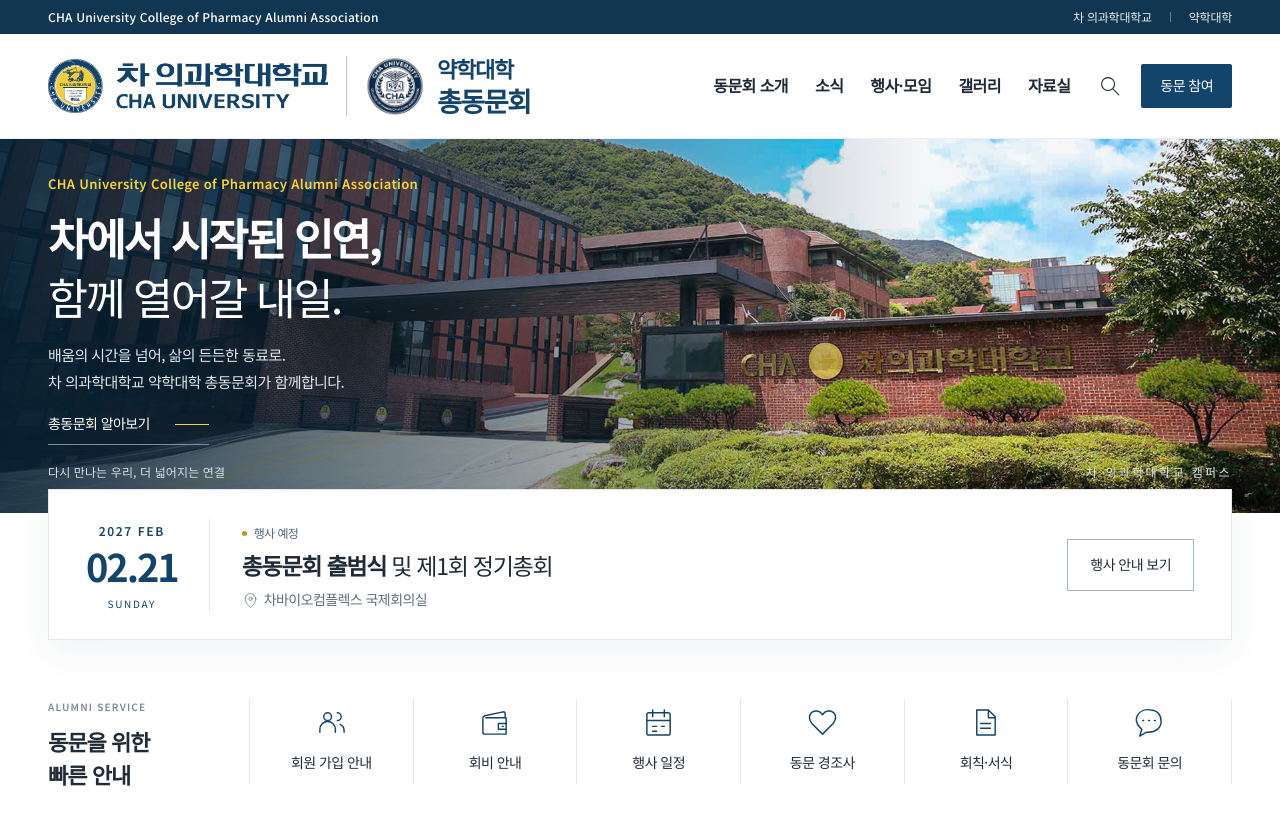
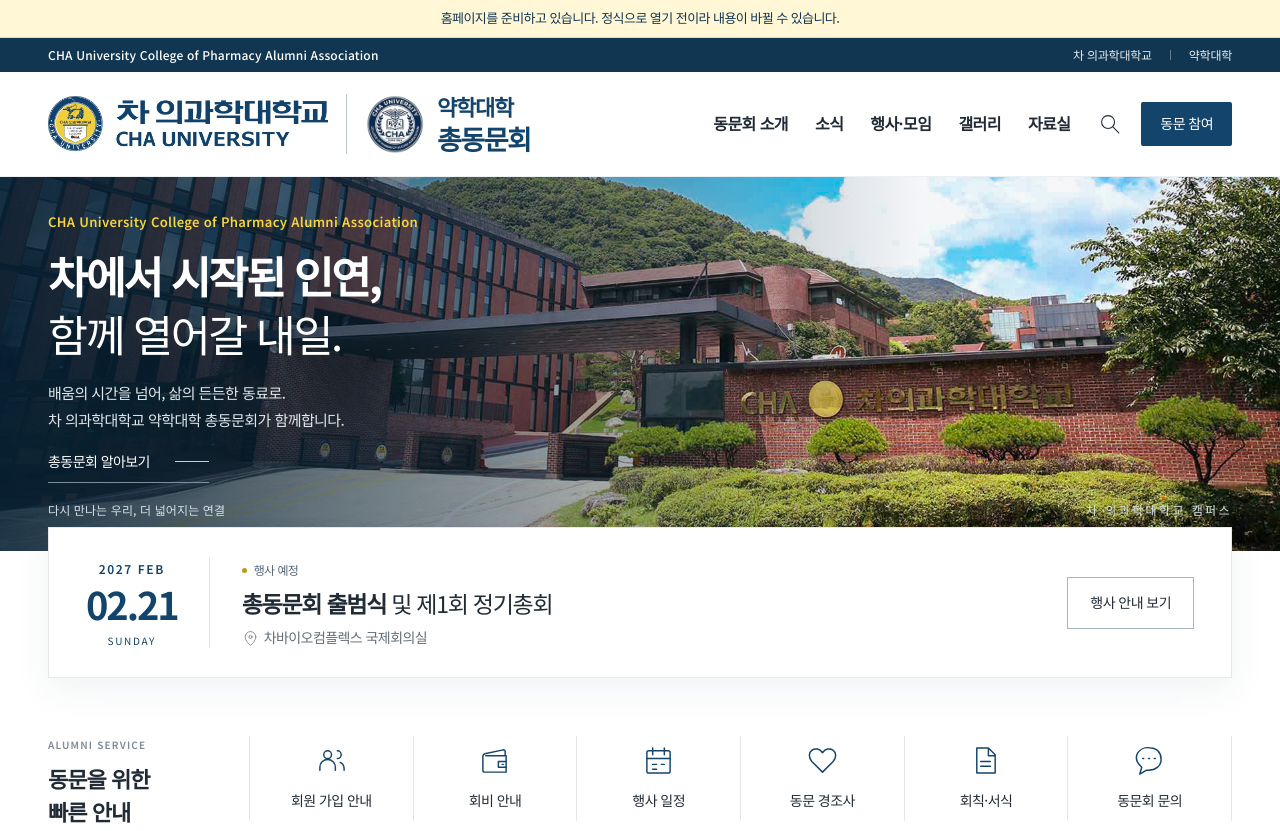
Before and after one commit to CHAPharmalumni/chapharmalumni-website, a plain HTML site: page index.html in a window 1280 px wide. Shown: the top 831 px of the page. Drawn offline with Linux system fonts and the light colour scheme; no server answers.

Commit message:
공개 준비: 모든 화면 맨 위에 「준비 중」 안내, 검색 제외 표시(noindex), 주소 연결용 CNAME 파일을 넣음
정식으로 열 때 js/config.js의 preparing을 false로 바꾸고 HTML 5개의 noindex 줄을 지운다.

Co-Authored-By: Claude Opus 5.5 <noreply@anthropic.com>

```diff
--- a/board.css
+++ b/board.css
@@ -10,6 +10,7 @@ body.is-editor .editor-only{display:inline-flex!important}
 .footer-links [data-admin-login]{color:#9aa4ad}
 
 /* 관리자 로그인 상태 띠 */
+.preparing-bar{background:#fff7d6;color:var(--deep);font-size:13px;line-height:1.6;padding:8px 0;text-align:center;border-bottom:1px solid #f0dc8a}
 .admin-bar{background:var(--gold);color:var(--deep);font-size:13px}
 .admin-inner{display:flex;justify-content:space-between;align-items:center;gap:12px;min-height:36px;padding-block:4px}
 .admin-inner em{font-style:normal;opacity:.75}
--- a/index.html
+++ b/index.html
@@ -4,6 +4,7 @@
   <meta charset="utf-8">
   <meta name="viewport" content="width=device-width, initial-scale=1">
   <meta name="theme-color" content="#123f64">
+  <meta name="robots" content="noindex">
   <meta name="description" content="차 의과학대학교 약학대학 총동문회. 동문의 인연을 잇고, 함께 더 나은 내일을 만들어갑니다.">
   <title>차 의과학대학교 약학대학 총동문회</title>
   <link rel="icon" href="assets/cha-seal.png">
--- a/js/config.js
+++ b/js/config.js
@@ -3,6 +3,10 @@
 window.SITE = {
   name: '차 의과학대학교 약학대학 총동문회',
   englishName: 'CHA University College of Pharmacy Alumni Association',
+
+  // 정식으로 열기 전까지 모든 화면 맨 위에 「준비 중」 안내를 보인다. 정식으로 열 때 false로 바꾸고,
+  // HTML 5개의 <meta name="robots" content="noindex">(검색 제외 표시)도 함께 지운다.
+  preparing: true,
 
   // 게시판 목록. id는 주소와 저장에 쓰이므로 한번 정하면 바꾸지 않는다.
   // group: 같은 group의 게시판은 한 페이지에서 탭으로 묶어 보여 준다.
--- a/js/layout.js
+++ b/js/layout.js
@@ -44,6 +44,7 @@
     const nav = NAV.map(n => `<a href="${n.href}"${n.key === active ? ' aria-current="page"' : ''}>${n.label}</a>`).join('');
     return `${ICONS}
 <a class="skip-link" href="#main">본문 바로가기</a>
+${SITE.preparing ? '<div class="preparing-bar" role="note"><div class="wrap">홈페이지를 준비하고 있습니다. 정식으로 열기 전이라 내용이 바뀔 수 있습니다.</div></div>' : ''}
 <div class="utility"><div class="wrap utility-inner"><span class="utility-name official-name">${SITE.englishName}</span><div><a href="https://www.cha.ac.kr/" target="_blank" rel="noopener">차 의과학대학교</a><i></i><a href="https://pharmacy.cha.ac.kr/" target="_blank" rel="noopener">약학대학</a></div></div></div>
 <div class="admin-bar" id="admin-bar" hidden></div>
 <header class="header" id="top"><div class="wrap header-inner">
```
Also changed, not shown: about.html (+1 -0 lines), board.html (+1 -0 lines), post.html (+1 -0 lines), write.html (+1 -0 lines), 1 other file.
